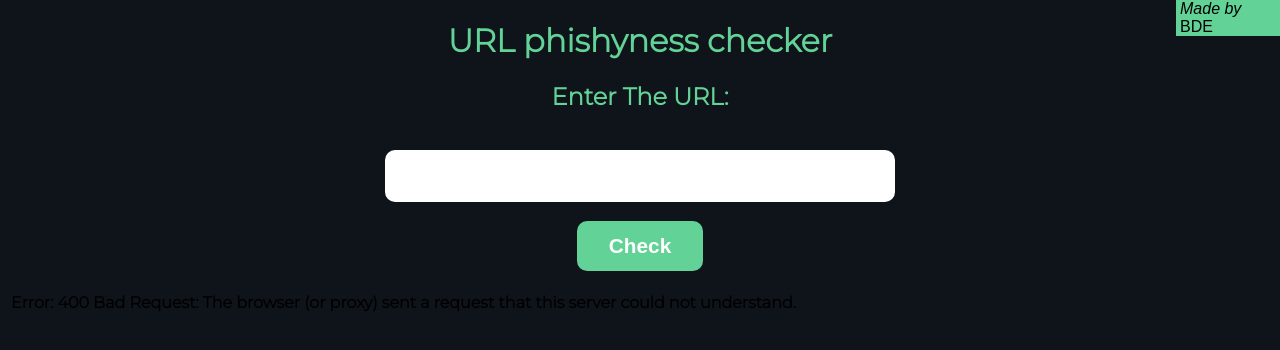
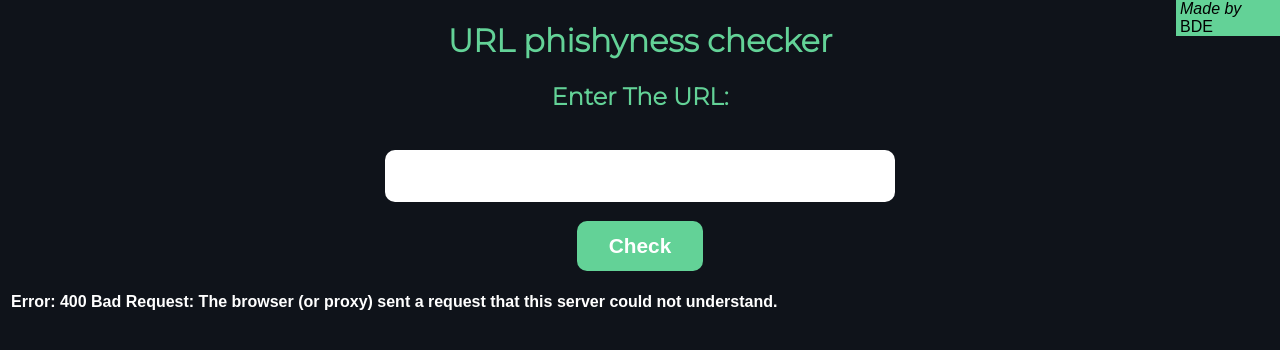
Before and after one commit to Purcs3d/phishing-softhouse, a Flask app: page /check in a window 1280 px wide. Shown: the top 350 px of the page. Run offline with Flask 2, Linux system fonts and the light colour scheme; lists and menus that the app fills with data are empty; some web fonts are replaced.

Commit message:
new text color

```diff
--- a/URL-analyzer/static/css/Style.css
+++ b/URL-analyzer/static/css/Style.css
@@ -31,7 +31,11 @@
     font-weight: bold;
     color: #63d297;
 }
-p{
+th{
+    color: #ffffff;
+    font-family: 'Proxima Nova', sans-serif;
+}
+td{
     color: #ffffff;
     font-family: 'Proxima Nova', sans-serif;
 }
```
